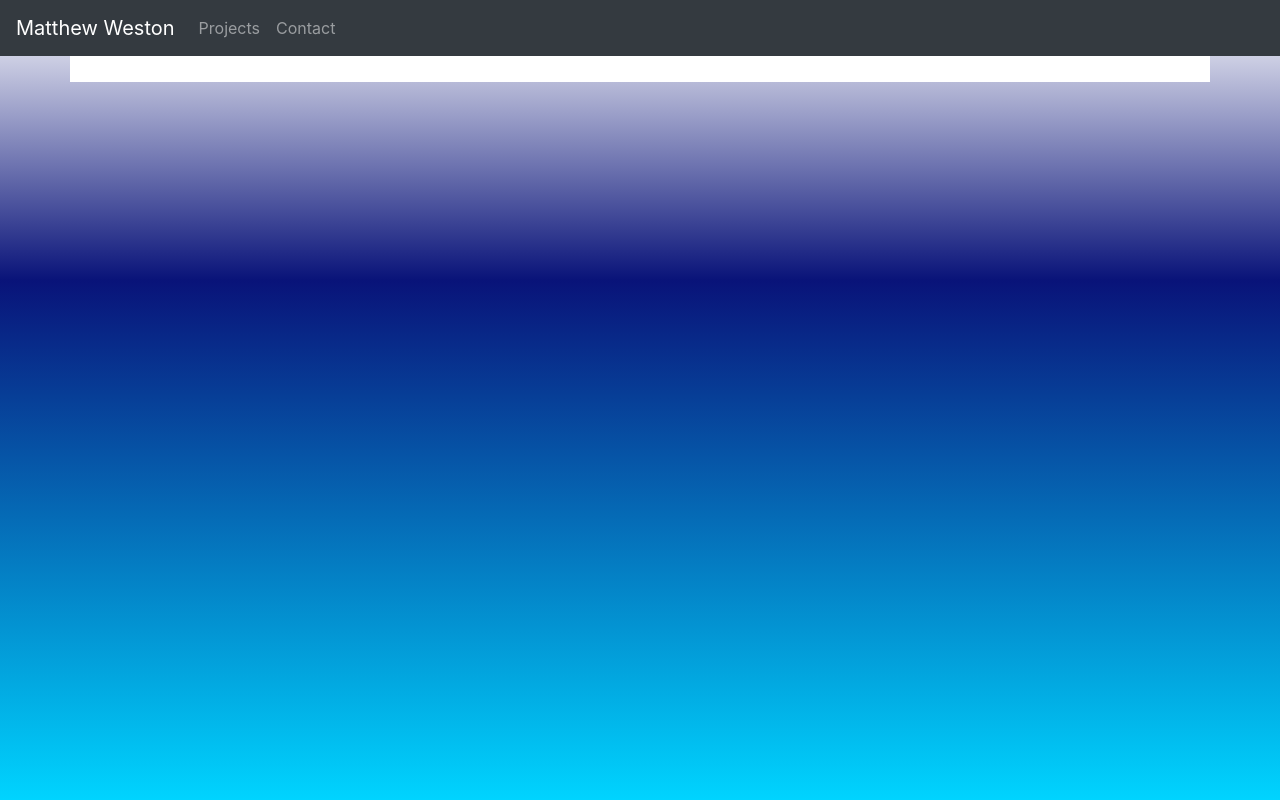
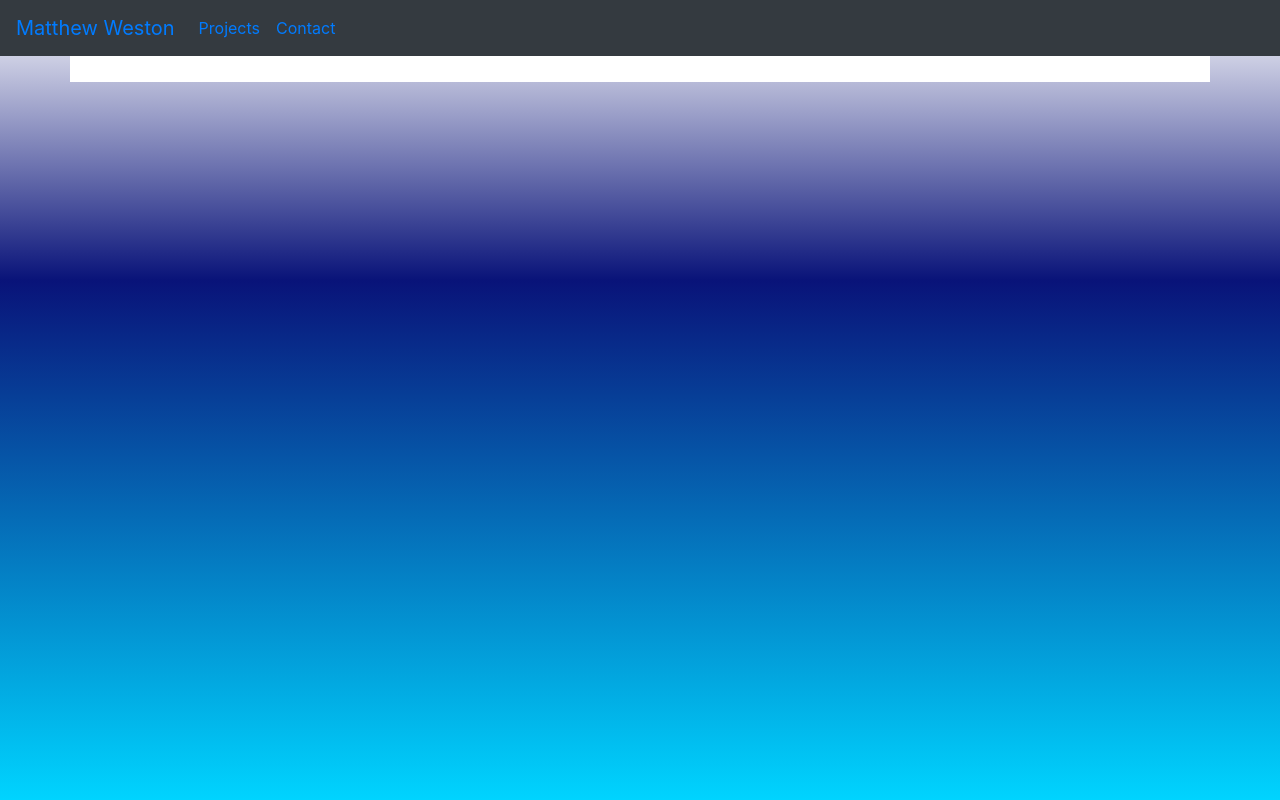
Before and after one commit to mweston6288/portfolio, a React (Create React App) app: page / in a window 1280 px wide. Built offline with nearby package versions, Linux system fonts and the light colour scheme.

Commit message:
Changed the navs from href to router Link

```diff
--- a/src/App.js
+++ b/src/App.js
@@ -11,7 +11,7 @@ import Contacts from "./pages/contact";
 
 function App() {
   return (
-    <HashRouter basename="/portfolio">
+    <HashRouter basename="/">
       <div>
         <Nav fixed="top"/>
         <Container>
--- a/src/components/nav.js
+++ b/src/components/nav.js
@@ -1,17 +1,18 @@
 import React from "react";
 import Navbar from "react-bootstrap/Navbar"
 import Nav from "react-bootstrap/Nav"
+import {Link} from "react-router-dom"
 
 function Navigator(){
 
 return(
 <Navbar bg="dark" expand="lg" variant="dark">
-    <Navbar.Brand href="/portfolio">Matthew Weston</Navbar.Brand>
+    <Navbar.Brand><Link to="/">Matthew Weston</Link></Navbar.Brand>
     <Navbar.Toggle aria-controls="responsive-navbar-nav" />
         <Navbar.Collapse id="responsive-navbar-nav">
         <Nav className="mr-auto">
-            <Nav.Link href="/projects">Projects</Nav.Link>
-            <Nav.Link href="/contact">Contact</Nav.Link>
+            <Nav.Link><Link to="/projects">Projects</Link></Nav.Link>
+            <Nav.Link><Link to="/contact">Contact</Link></Nav.Link>
         </Nav>
     </Navbar.Collapse>
 </Navbar>
```
